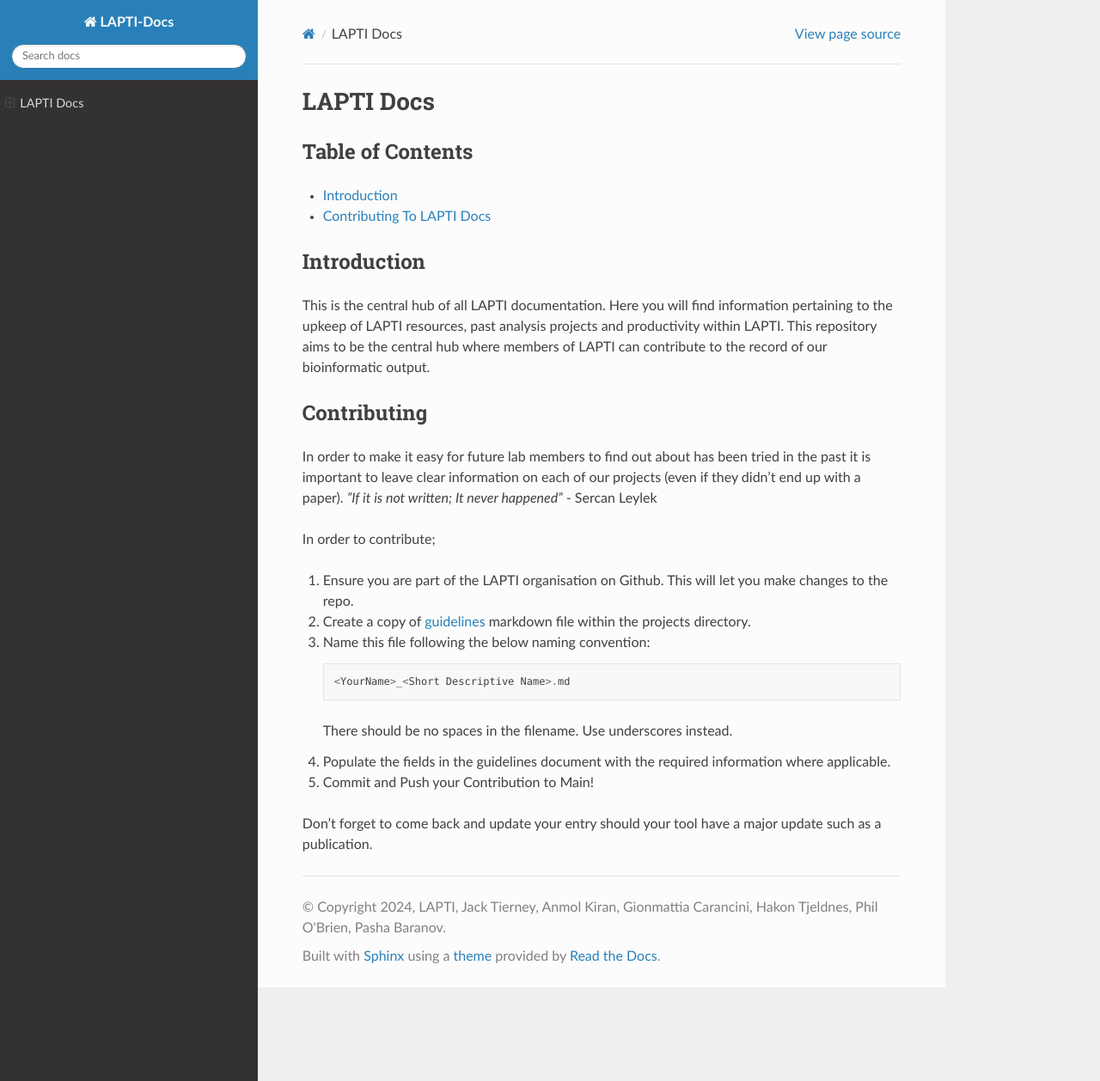
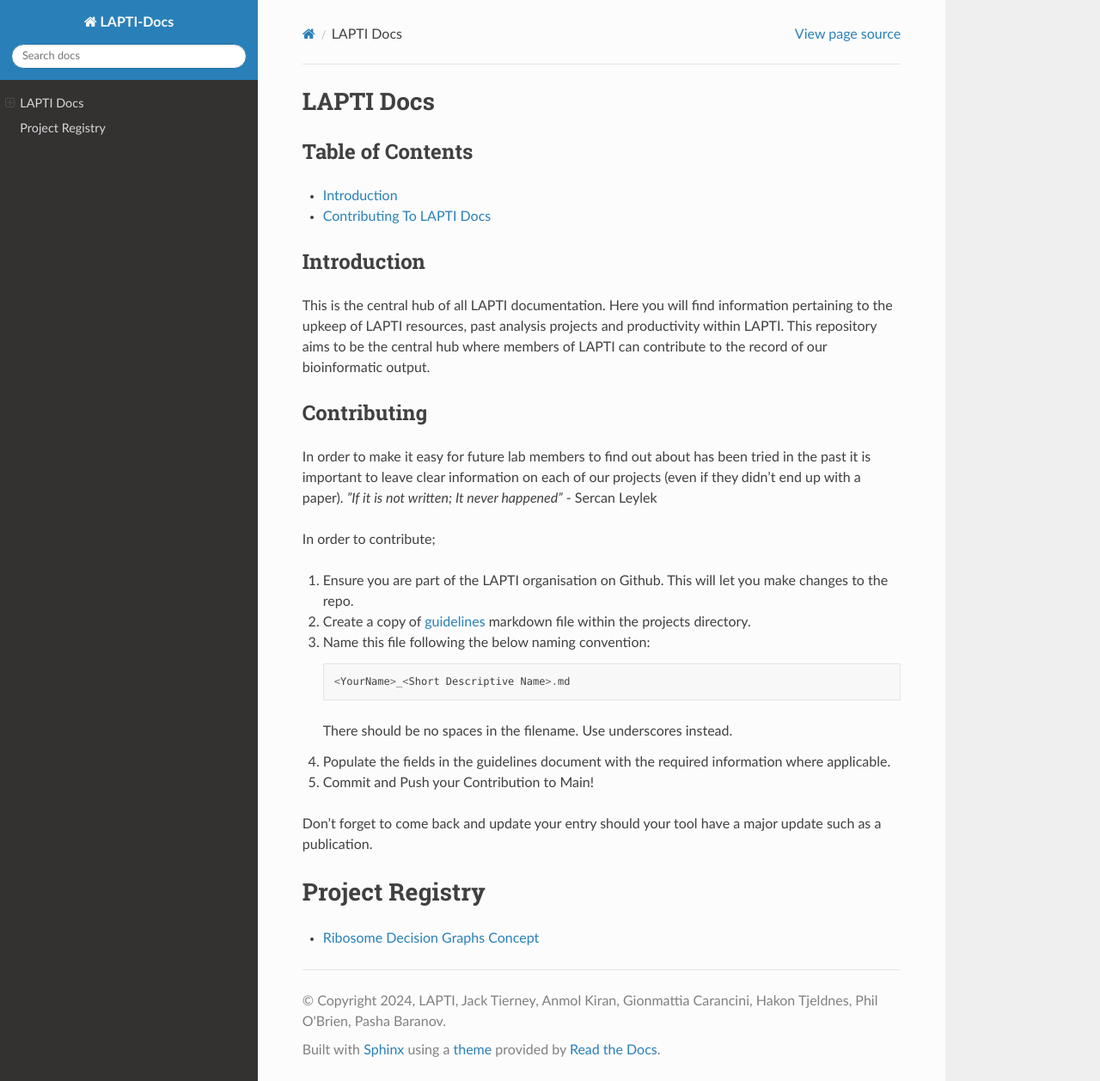
Before and after one commit to LAPTI-UCC/LAPTI-Docs, a Sphinx documentation site: the page built from docs/index.md, in a window 1280 px wide and 1258 px high. Shown: the whole window at 86% size. Built offline with Sphinx 7.4.7 and the Read the Docs theme 2.0.0, drawn with Linux system fonts in a browser that asks for light colours.

Commit message:
added example files

```diff
--- a/docs/index.md
+++ b/docs/index.md
@@ -33,3 +33,8 @@ In order to contribute;
 5. Commit and Push your Contribution to Main!
 
 Don't forget to come back and update your entry should your tool have a major update such as a publication.
+
+
+# Project Registry
+
+- [Ribosome Decision Graphs Concept](projects/Jack_Tierney_Ribosome_Decision_Graphs_concept.md)
```
Also changed, not shown: docs/projects/Jack_Tierney_Ribosome_Decision_Graphs_concept.md (renamed from docs/projects/Jack_Tierney_Ribosome_Decision_Graphs_preprint.md).
